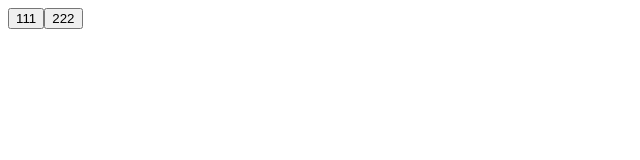
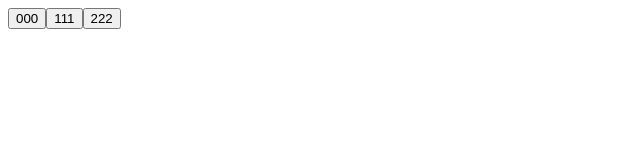
Before and after one commit to Akimotorakiyu/yx-renderless-test, a Vue app: page / in a window 1280 px wide. Shown: the top 160 px of the page, without its empty margins (0-640 px from the left). Built offline with nearby package versions, Linux system fonts and the light colour scheme.

Commit message:
renderless

```diff
--- a/src/App.vue
+++ b/src/App.vue
@@ -1,4 +1,9 @@
 <template>
+  <ButtonCore :logic="run" >
+    <template #default="{runner,status}">
+      <button @click="runner" :disabled="status.pending">000</button>
+    </template>
+  </ButtonCore>
   <ButtonCore :logic="run" >
     <template #default="{runner,status}">
       <plain-button :logic="runner" :status="status">111</plain-button>
```
